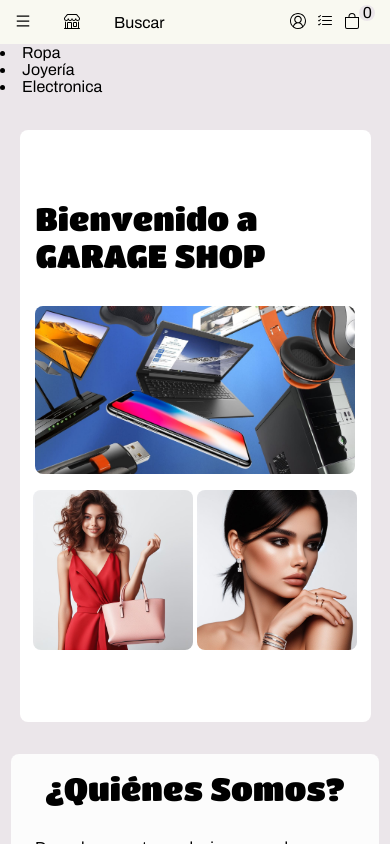
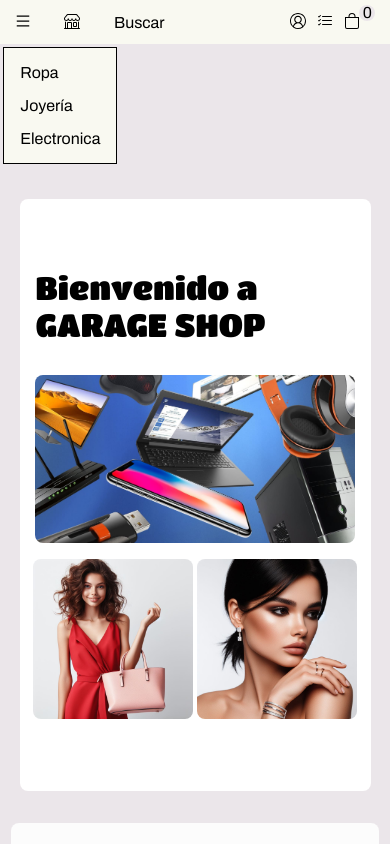
Before and after one commit to MacDuki/Ecommerce-react, a React (Vite) app: page / in a window 390 px wide. Both pictures are taken after a click on the icon 22 px from the left and 20 px from the top of the page. Shown: the top 844 px of the page. Built offline with nearby package versions, Linux system fonts and the light colour scheme; no server answers.

Commit message:
Termino logica de toggle menu y comienzo a estilizar

```diff
--- a/src/NavBar/Index.jsx
+++ b/src/NavBar/Index.jsx
@@ -29,6 +29,7 @@ function NavBar() {
 						onClick={() => {
 							setCategory("clothing");
 							setPathActive("clothing");
+							setShowMenuMobile(false);
 						}}>
 						<NavLink to='/clothing'>Ropa</NavLink>
 					</li>
@@ -36,6 +37,7 @@ function NavBar() {
 						className={setStylePath("jewelery")}
 						onClick={() => {
 							setCategory("jewelery");
+							setShowMenuMobile(false);
 							setPathActive("jewelery");
 						}}>
 						<NavLink to='/jewelery'>Joyería</NavLink>
@@ -45,6 +47,7 @@ function NavBar() {
 						onClick={() => {
 							setCategory("electronics");
 							setPathActive("electronics");
+							setShowMenuMobile(false);
 						}}>
 						<NavLink to='/electronics'>Electronica</NavLink>
 					</li>
@@ -69,6 +72,7 @@ function NavBar() {
 					<li
 						onClick={() => {
 							setPathActive("");
+							setShowMenuMobile(false);
 						}}>
 						<NavLink to='/'>{BsShop}</NavLink>
 					</li>
@@ -76,6 +80,7 @@ function NavBar() {
 						className={setStylePath("Search")}
 						onClick={() => {
 							setPathActive("Search");
+							setShowMenuMobile(false);
 						}}>
 						<NavLink to='/SearchProducts'>Buscar</NavLink>
 					</li>
@@ -112,18 +117,21 @@ function NavBar() {
 					<li
 						onClick={() => {
 							setPathActive("");
+							setShowMenuMobile(false);
 						}}>
 						<NavLink to='/MyAccount'>{VscAccount}</NavLink>
 					</li>
 					<li
 						onClick={() => {
 							setPathActive("");
+							setShowMenuMobile(false);
 						}}>
 						<NavLink to='/MyOrders'>{BsListCheck}</NavLink>
 					</li>
 					<li
 						onClick={() => {
 							setShowItemBag(!showItemBag);
+							setShowMenuMobile(false);
 						}}>
 						<BsBag />
 					</li>
--- a/src/NavBar/NavBar.css
+++ b/src/NavBar/NavBar.css
@@ -76,3 +76,19 @@ a {
 	text-decoration-thickness: 3px;
 	text-underline-offset: 3px;
 }
+
+.toggle-menu-container {
+	border: 1px solid black;
+	display: inline-flex;
+	flex-direction: column;
+	align-items: flex-start;
+	justify-content: flex-start;
+	margin-left: 0.2rem;
+	margin-top: 0.2rem;
+	list-style: none;
+	padding: 0.5rem 0.5rem;
+	background-color: #f9f9f1;
+}
+.toggle-menu-container li {
+	padding: 0.5rem 0.5rem;
+}
```
